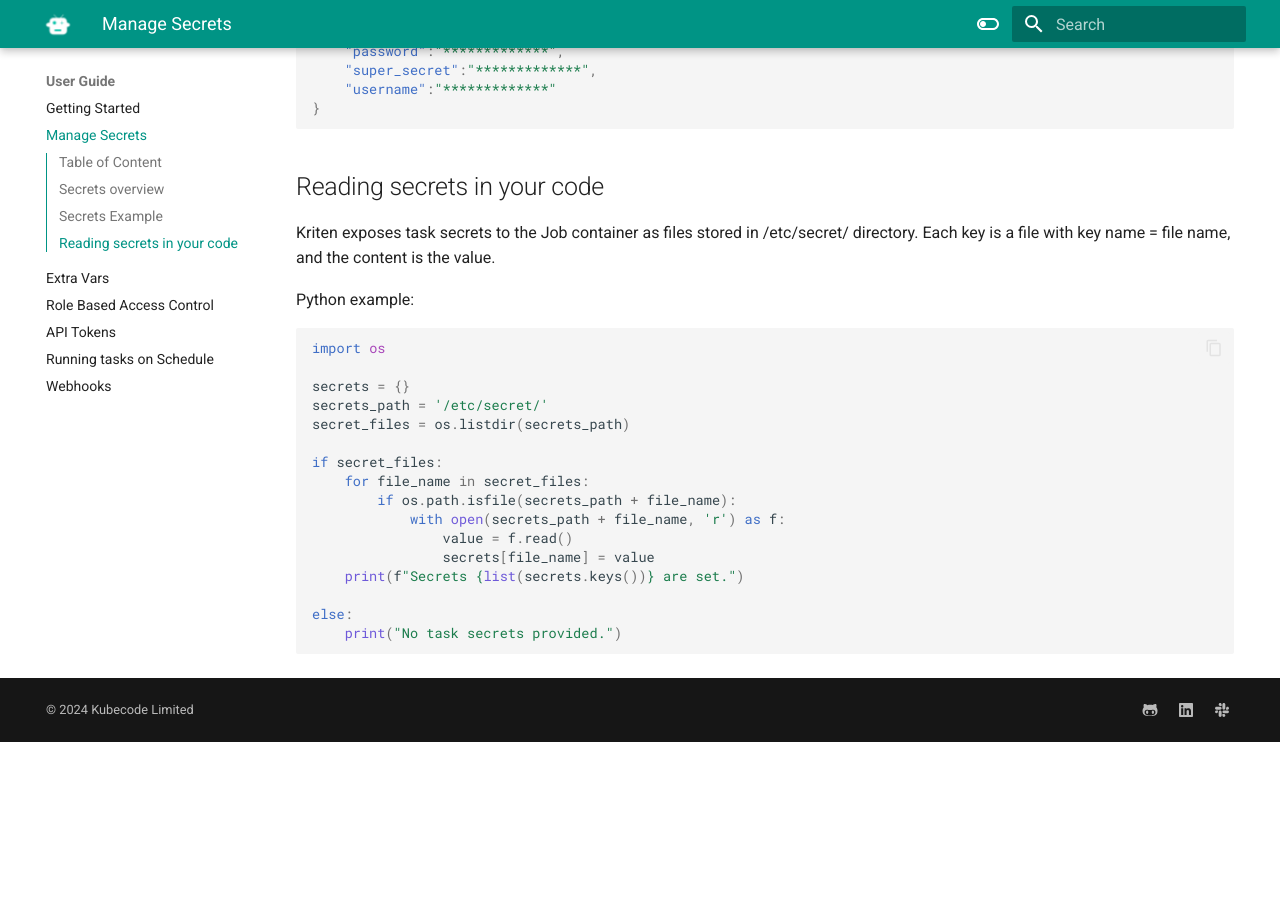
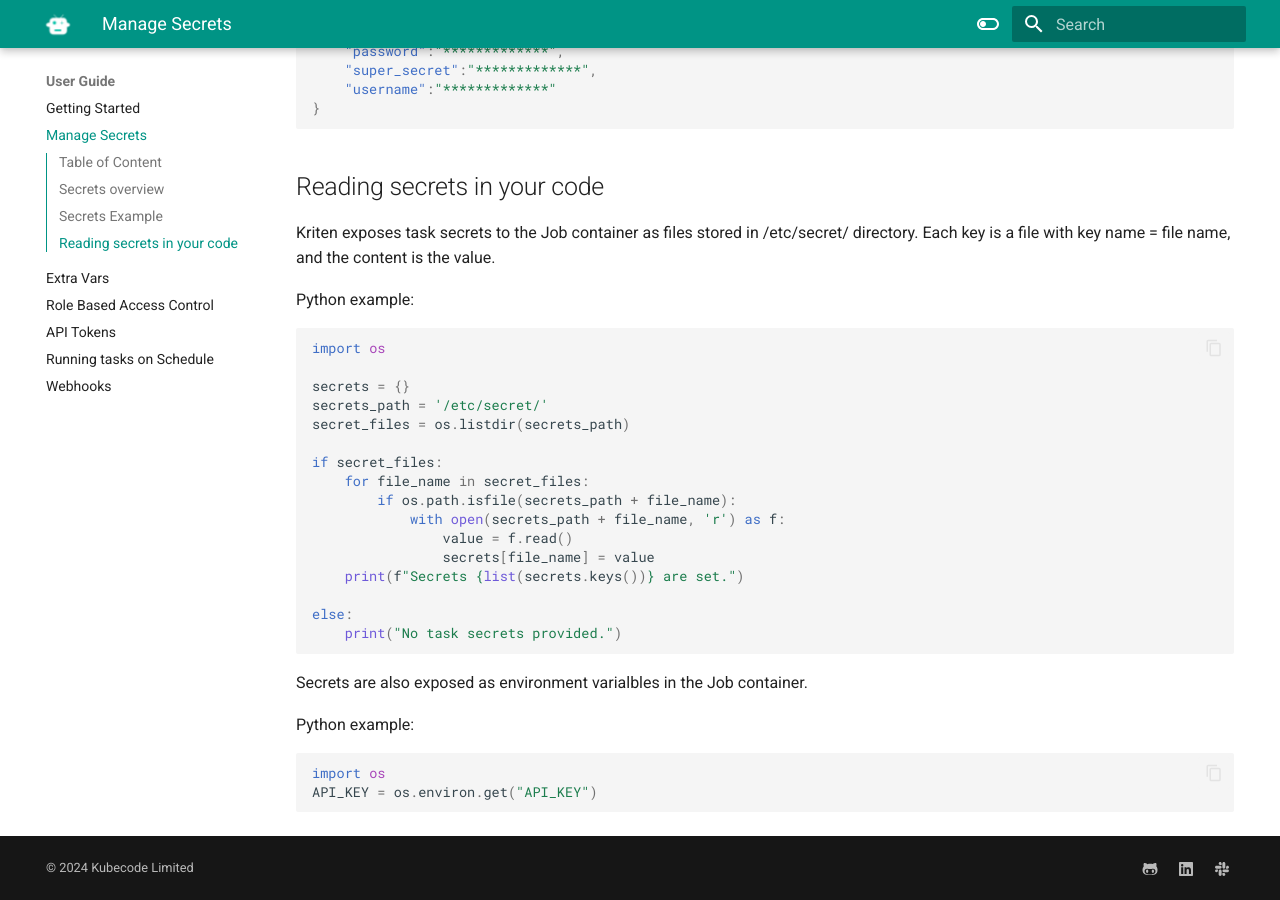
Before and after one commit to kriten-io/kriten-docs, an MkDocs documentation site: the page built from docs/user_guide/manage_secrets.md, in a window 1280 px wide and 900 px high, scrolled down 4651 px. Built offline with MkDocs 1.6.1 and Material for MkDocs 9.7.7, drawn with Linux system fonts in a browser that asks for light colours; before the commit the page ends 5393 px from its top, so only the background shows below that.

Commit message:
Document secrets as environment variables with example
Added information about secrets as environment variables and provided a Python example for accessing them.

````diff
--- a/docs/user_guide/manage_secrets.md
+++ b/docs/user_guide/manage_secrets.md
@@ -263,3 +263,11 @@ if secret_files:
 else:
     print("No task secrets provided.")
 ```
+
+Secrets are also exposed as environment varialbles in the Job container.
+
+Python example:
+```python
+import os
+API_KEY = os.environ.get("API_KEY")
+```
````
